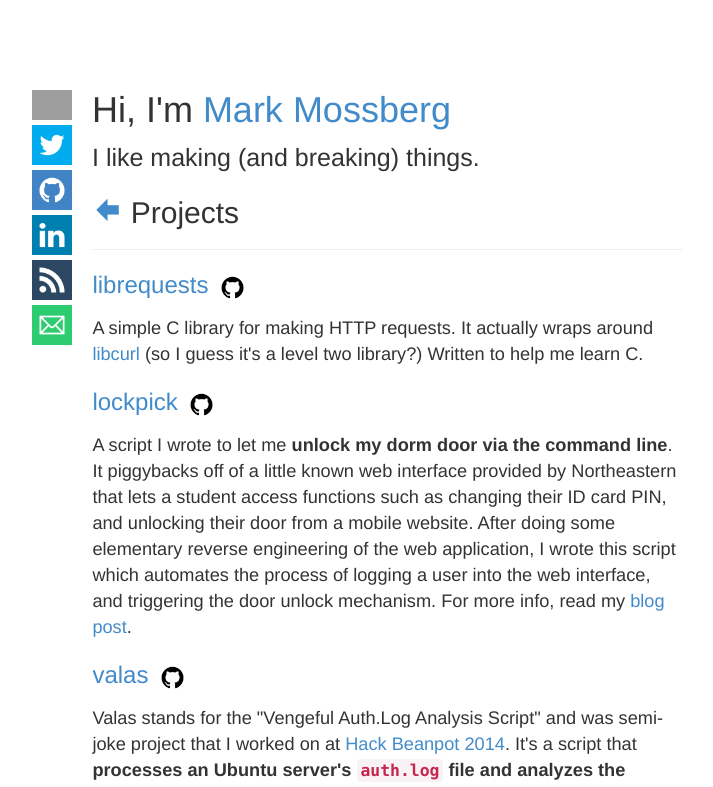
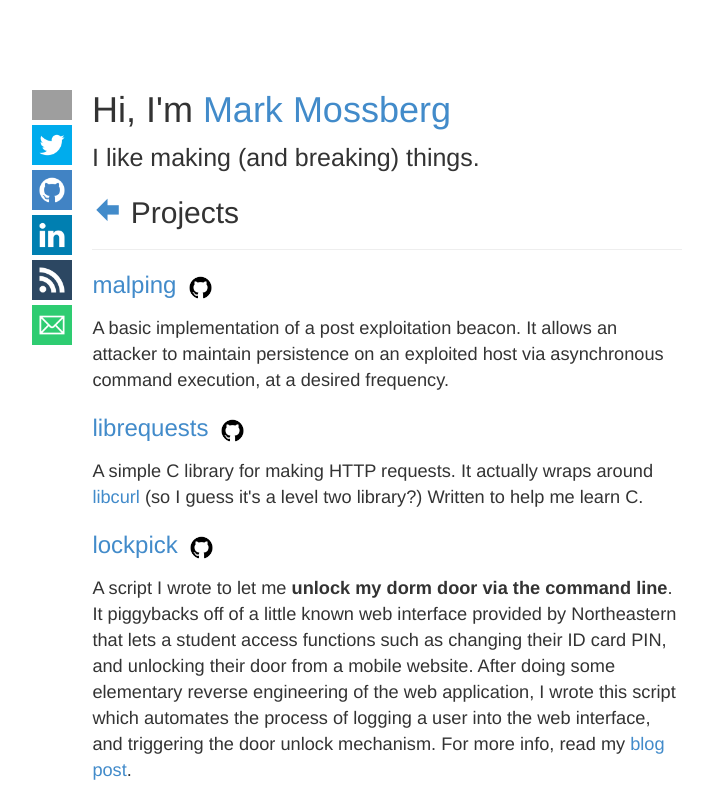
Before and after one commit to markmossberg/mark.mn, a plain HTML site: page index.html in a window 1280 px wide. Both pictures are taken after a click on the link "projects". Shown: the top 787 px of the page, without its empty margins (93-806 px from the left). Drawn offline with nearby package versions, Linux system fonts and the light colour scheme; grey boxes are pictures that could not be loaded; files whose address does not match are found by name.

Commit message:
add malping

```diff
--- a/index.html
+++ b/index.html
@@ -80,6 +80,15 @@
                     <div class="mcb-right">
                         <h2><a class="transition text-primary icon-arrow-left-a" href="#"></a> Projects</h2>
                             <hr>
+                            <h3>
+                                <a href="http://github.com/markmossberg/malping" target="_blank">malping
+                                <img class="text-primary" src="img/github-black.png" /></a>
+                            </h3>
+                                <p>
+                                    A basic implementation of a post exploitation beacon. It allows an attacker
+                                    to maintain persistence on an exploited host via asynchronous command
+                                    execution, at a desired frequency.
+                                </p>
                             <h3>
                                 <a href="http://github.com/markmossberg/librequests" target="_blank">librequests
                                 <img class="text-primary" src="img/github-black.png" /></a>
```
